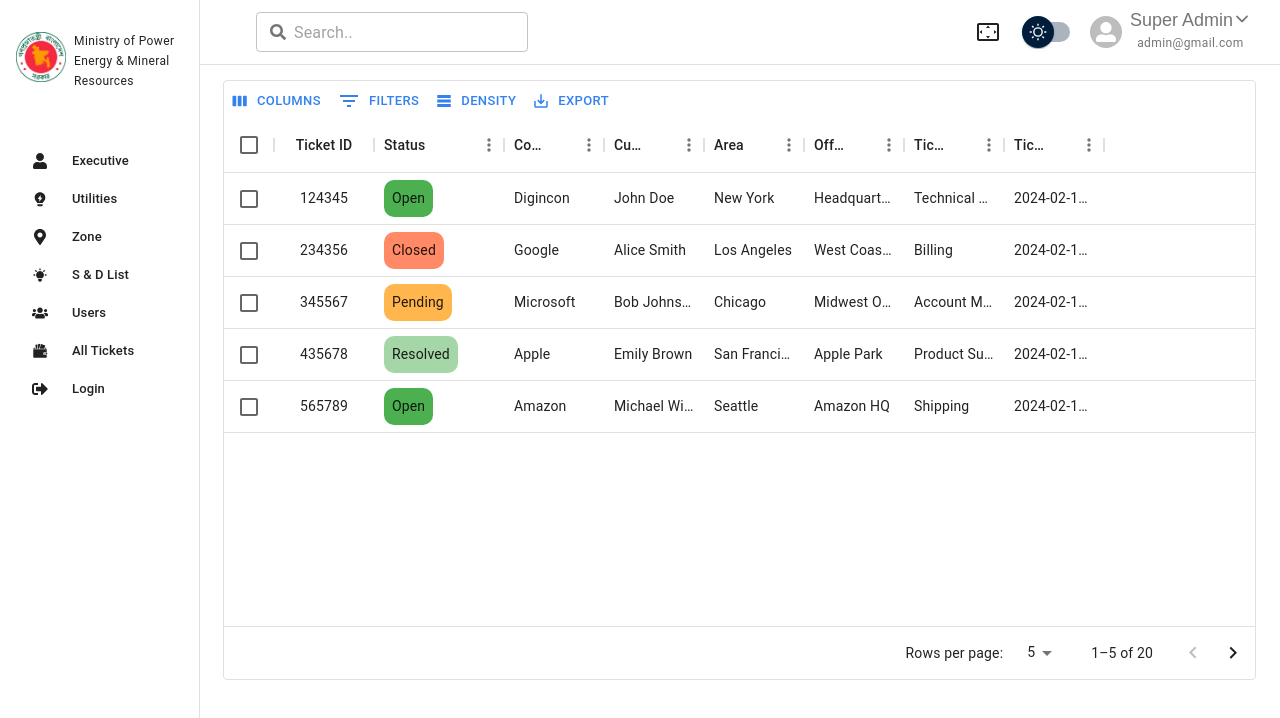
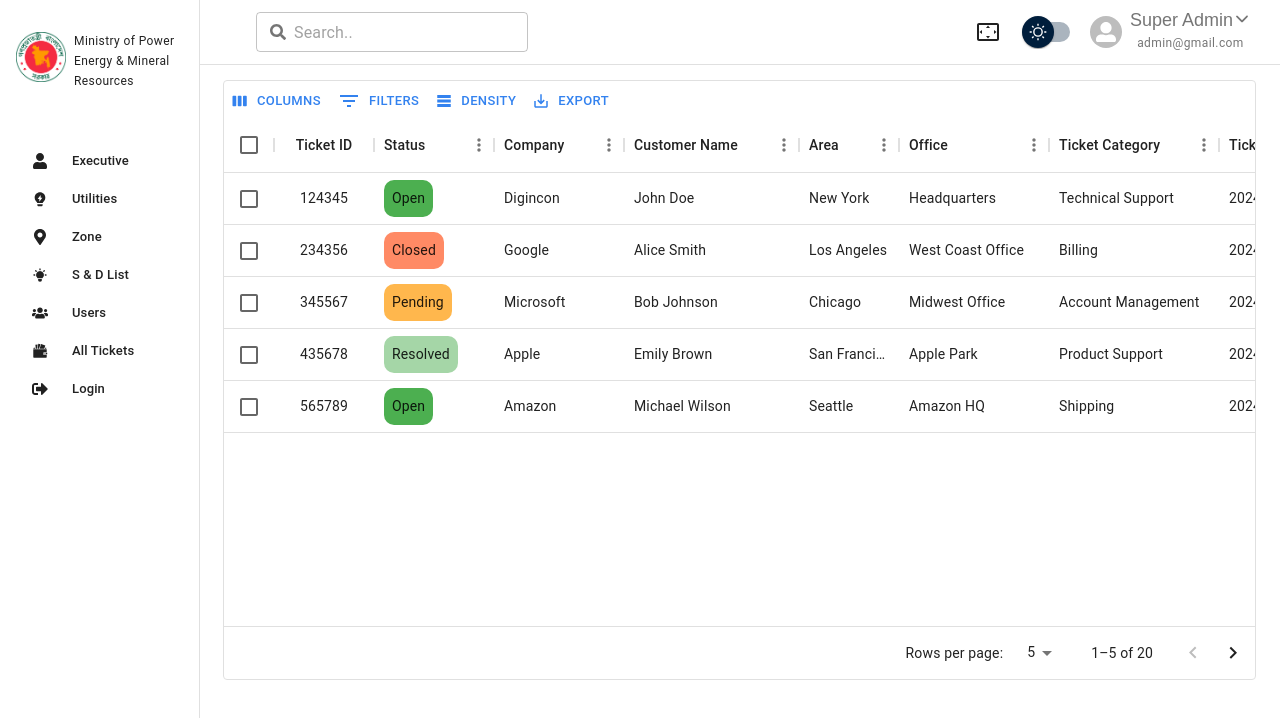
Before and after one commit to TasnimAlam001/power_frontEnd, a Next.js app: page /dashboard/allTickets in a window 1280 px wide. Shown: the top 718 px of the page. Built offline with nearby package versions, Linux system fonts and the light colour scheme.

Commit message:
some updates

```diff
--- a/app/dashboard/allTickets/page.js
+++ b/app/dashboard/allTickets/page.js
@@ -399,8 +399,6 @@
 //   },
 // ];
 
-
-
 const rows = [
   {
     id: 124345,
@@ -601,7 +599,7 @@
     office: "Panasonic Office",
     ticket_category: "Customer Service",
     ticket_create_time: "2024-01-29T15:55:00",
-  }
+  },
 ];
 
 const columns = [
@@ -609,37 +607,39 @@
     field: "id",
     headerName: "Ticket ID",
     // width: 90,
-    renderCell: (params) =><TicketId {...{params}}/>,
-    type:'actions'
+    renderCell: (params) => <TicketId {...{ params }} />,
+    type: "actions",
   },
   {
     field: "status",
     headerName: "Status",
-    minWidth: 130,
+    minWidth: 120,
     renderCell: (params) => <TableStatusColumn {...{ params }} />,
   },
-  { field: "company", headerName: "Company",
-  //  width: 80
+  { field: "company", headerName: "Company", minWidth: 130 },
+  { field: "customer_name", headerName: "Customer Name", minWidth: 175 },
+  {
+    field: "area",
+    headerName: "Area",
+    minWidth: 100
   },
-  { field: "customer_name", headerName: "Customer Name",
-  // width: 150
- },
-  { field: "area", headerName: "Area",
-  //  width: 120
-   },
-  { field: "office", headerName: "Office",
-  // width: 120
- },
-  { field: "ticket_category", headerName: "Ticket Category",
-  //  width: 140
-   },
+  {
+    field: "office",
+    headerName: "Office",
+    minWidth: 150
+  },
+  {
+    field: "ticket_category",
+    headerName: "Ticket Category",
+    minWidth: 170
+  },
   {
     field: "ticket_create_time",
     headerName: "Ticket Create Time",
     editable: true,
     align: "left",
     headerAlign: "left",
-    // width: 170,
+    minWidth: 150
     // type: "dateTime"
   },
   // {
@@ -655,7 +655,7 @@
 
 export default function DataTable() {
   return (
-    <div style={{ height: 600, width: "100%" , overflow: "auto",}}>
+    <div style={{ height: 600, width: "100%", overflow: "auto" }}>
       <DataGrid
         rows={rows}
         columns={columns}
@@ -669,8 +669,6 @@
           toolbar: GridToolbar,
         }}
         checkboxSelection
-
-
       />
     </div>
   );
```
